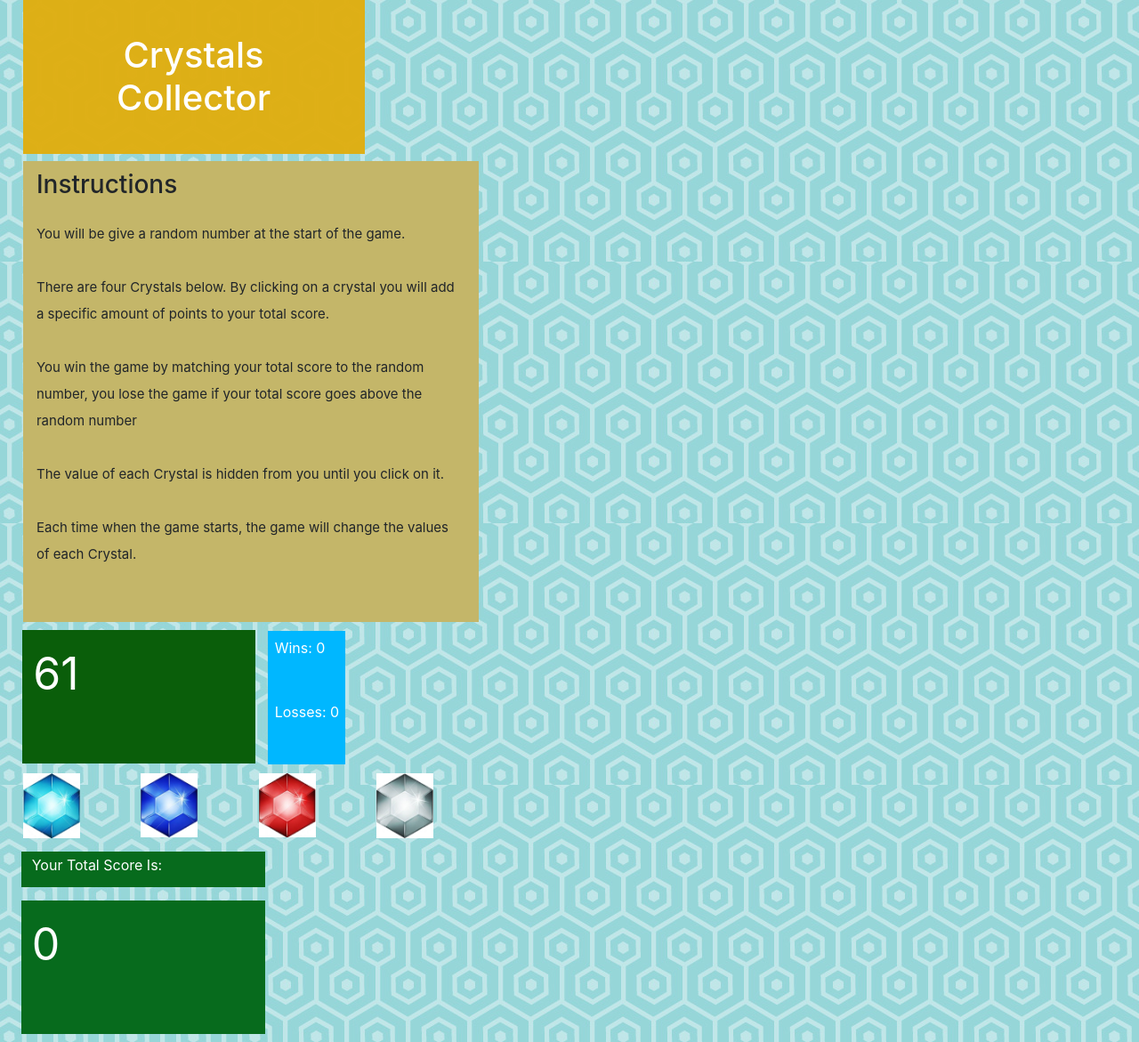
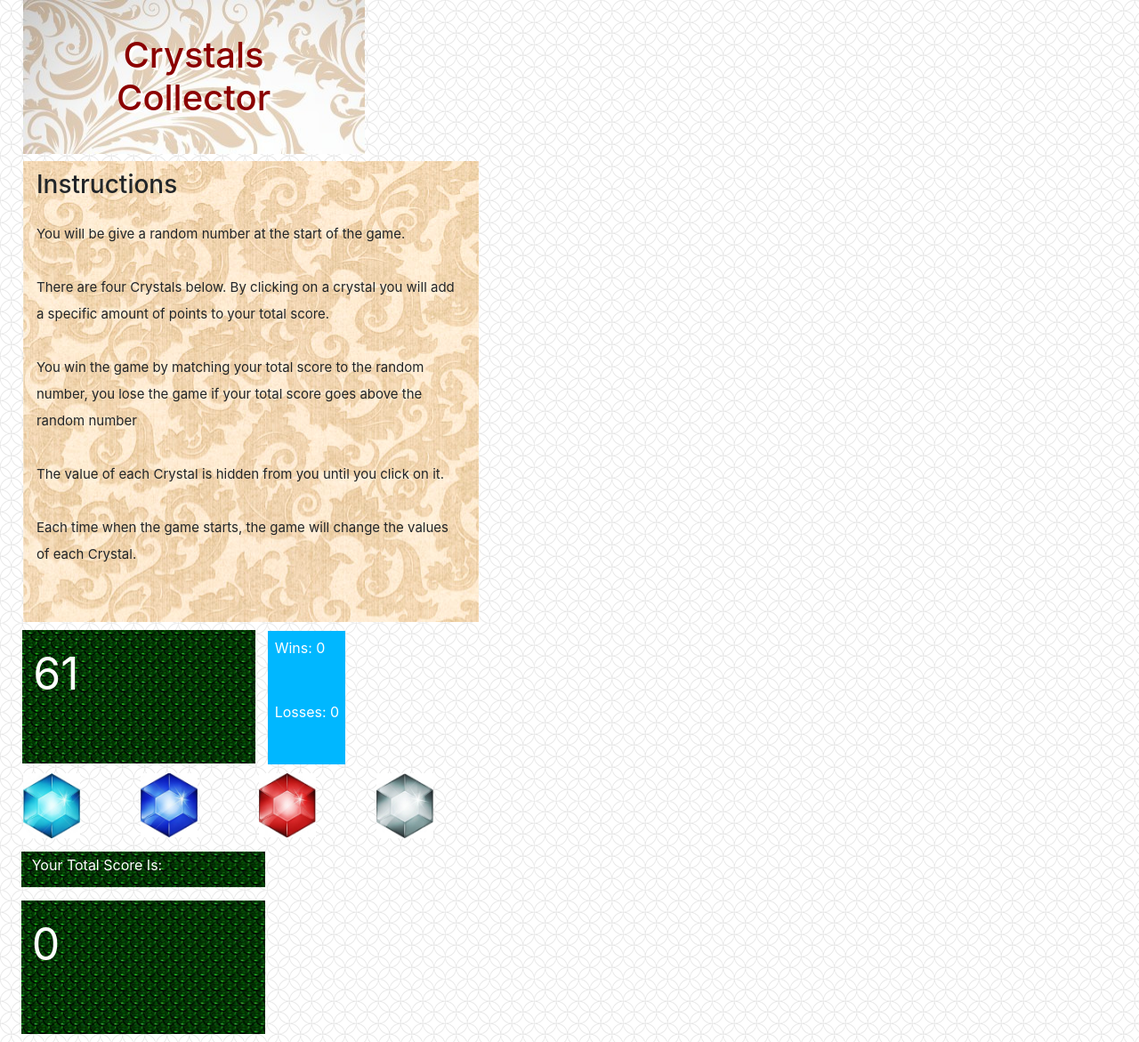
Before and after one commit to olivas1406/Crystal_Collector, a plain HTML site: page index.html in a window 1280 px wide. Shown: the whole page at 89% size. Drawn offline with nearby package versions, Linux system fonts and the light colour scheme.

Commit message:
updated background images

```diff
--- a/assets/css/style.css
+++ b/assets/css/style.css
@@ -3,7 +3,7 @@
 }
 
 body {
-    background-image: url("../images/bg.jpg");
+    background-image: url("../images/bg.png");
 }
 
 .crys {
@@ -19,8 +19,9 @@ body {
 
 h1 {
     margin-left: 2%;
-    background: rgba(223, 175, 19, 0.979);
-    color: white;
+    background-image: url("../images/bg3.jpg");
+    color: darkred;
+    text-shadow: 3px 3px white;
     max-width: 30%;
     padding: 3%;
     text-align: center;
@@ -38,7 +39,7 @@ h3 {
 
 #instru {
     margin-left: 2%;
-    background: rgb(196, 182, 105);
+    background-image: url("../images/bg2.jpg");
     max-width: 40%;
     float: left;
 }
@@ -56,9 +57,8 @@ p {
     height: 150px;
     padding-left: 4%;
     padding-top: 4%;
-    background: rgb(10, 94, 10);
+    background-image: url("../images/bg4.jpg");
 }
-
 
 #winLoss {
     margin-top: 5%;
@@ -72,7 +72,7 @@ p {
 }
 
 #statement {
-    background: rgb(7, 107, 29);
+    background-image: url("../images/bg4.jpg");
     color: white;
     margin-top: 5%;
     margin-left: 8%;
@@ -83,7 +83,7 @@ p {
 
 #score {
     font-size: 50px;
-    background: rgb(7, 107, 29);
+    background-image: url("../images/bg4.jpg");
     color: white;
     margin: 5% 0 3% 8%;
     height: 150px;
--- a/index.html
+++ b/index.html
@@ -17,7 +17,7 @@
             <div class="col-12 r1c1">
                 <div id="instru">
                     <h3>Instructions</h3>
-                    <p>
+                   <bold><p>
                     You will be give a random number at the start of the game.<br>
                     <br>
                     There are four Crystals below.  By clicking on a crystal you will add a specific amount of points to your total score.<br>
@@ -28,7 +28,7 @@
                     <br>
                     Each time when the game starts, the game will change the values of each Crystal.<br>
                     <br>
-                    </p>
+                    </p></bold>
                 </div>
             </div>
         </div>
```
Also changed, not shown: assets/images/bg.png (added), assets/images/bg2.jpg (added), assets/images/bg3.jpg (added), assets/images/bg4.jpg (added).
